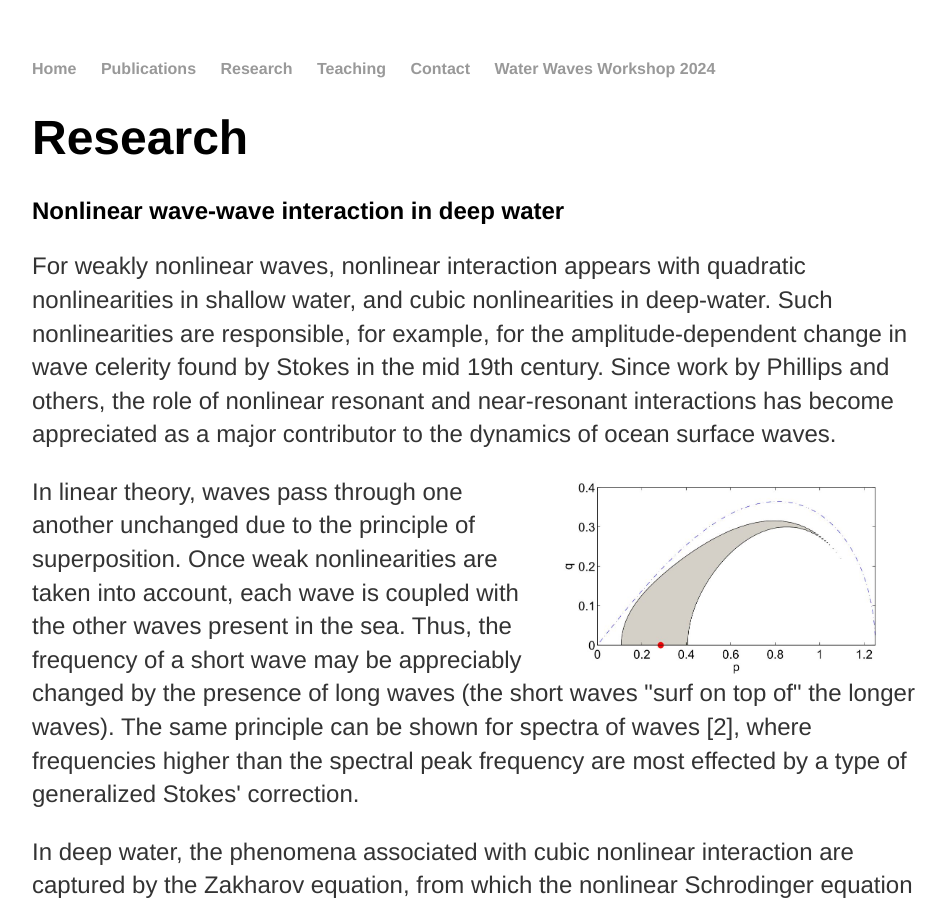
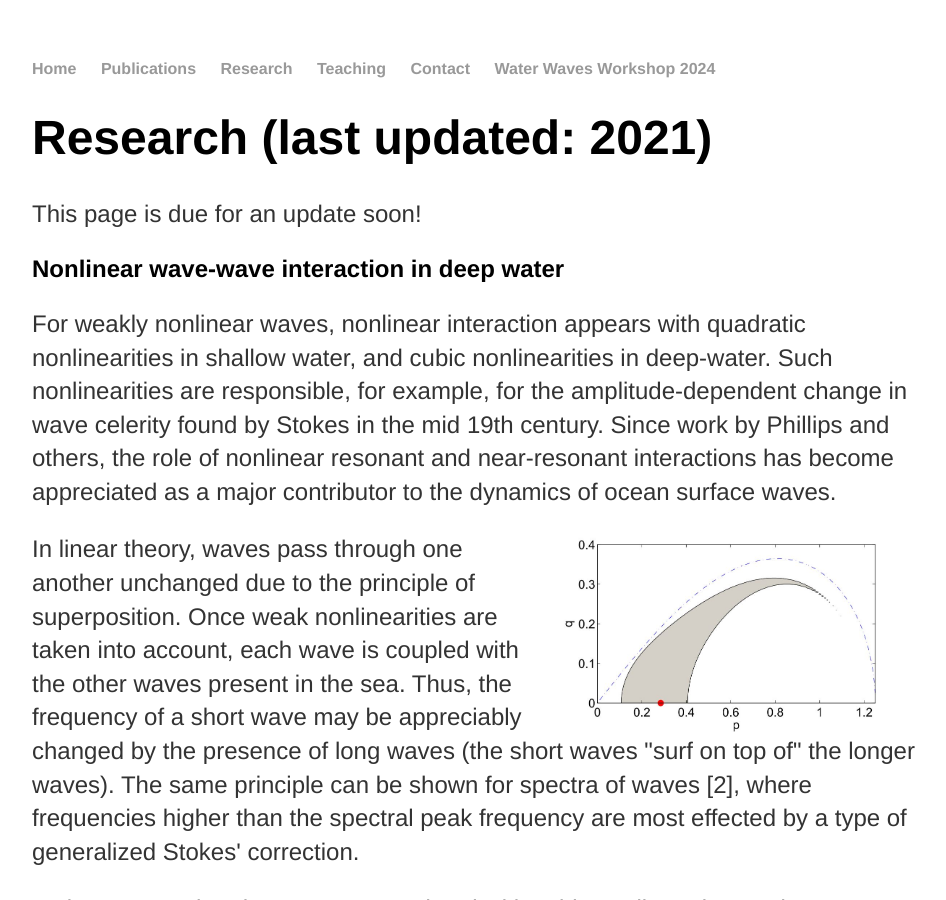
Before and after one commit to rstuhlmeier/rstuhlmeier.github.io, a Jekyll site: the page built from research/index.html, in a window 1280 px wide and 900 px high. Shown: the whole window, without its empty margins (160-1106 px from the left). Built offline with Jekyll 4.4.1, drawn with Linux system fonts in a browser that asks for light colours.

Commit message:
Update research page with last updated date
Added last updated date and a note about upcoming updates.

```diff
--- a/research/index.html
+++ b/research/index.html
@@ -3,7 +3,9 @@ layout: default
 title: Raphael Stuhlmeier - Research
 ---
 
-<h1>Research</h1>
+<h1>Research (last updated: 2021) </h1>
+
+<p>This page is due for an update soon!</p>
 
 <h2>Nonlinear wave-wave interaction in deep water</h2>
 <p>For weakly nonlinear waves, nonlinear interaction appears with quadratic nonlinearities in shallow water, and cubic nonlinearities in deep-water.
```
